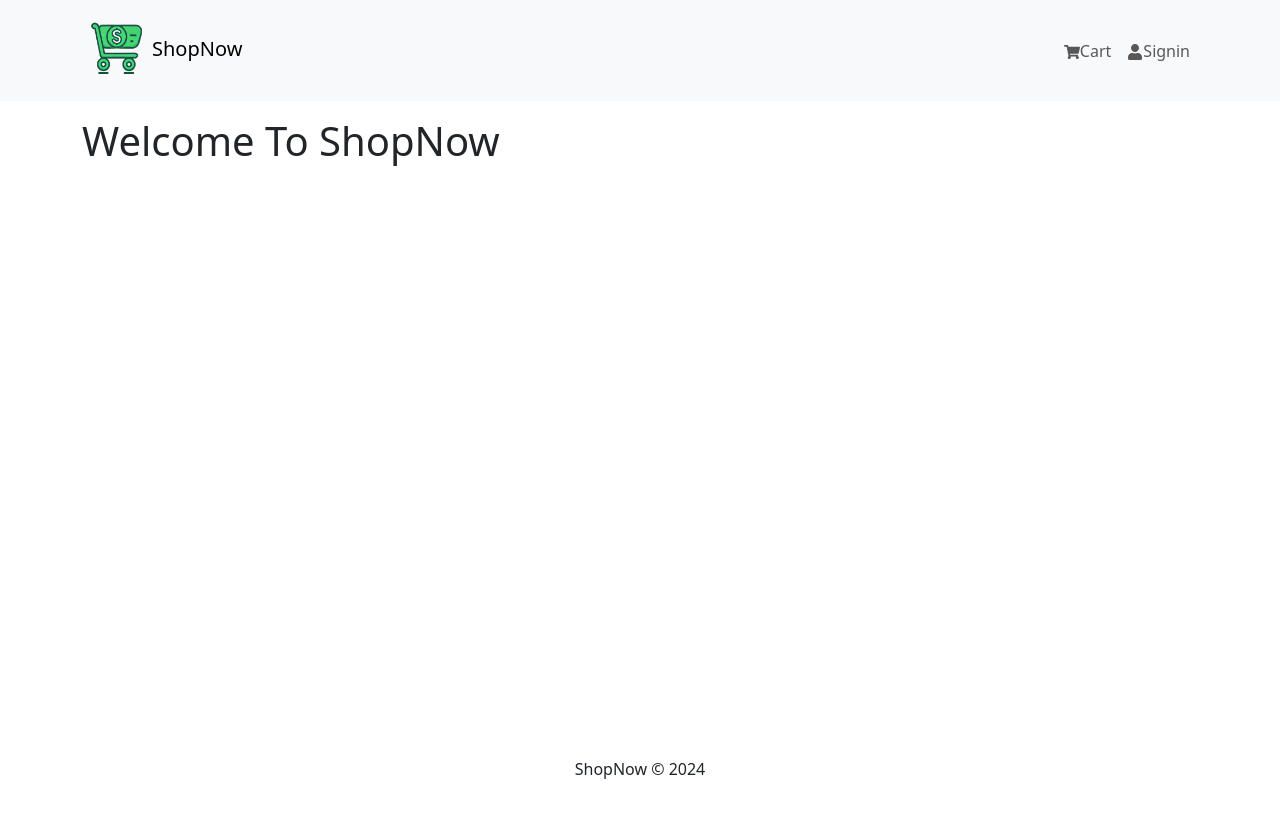
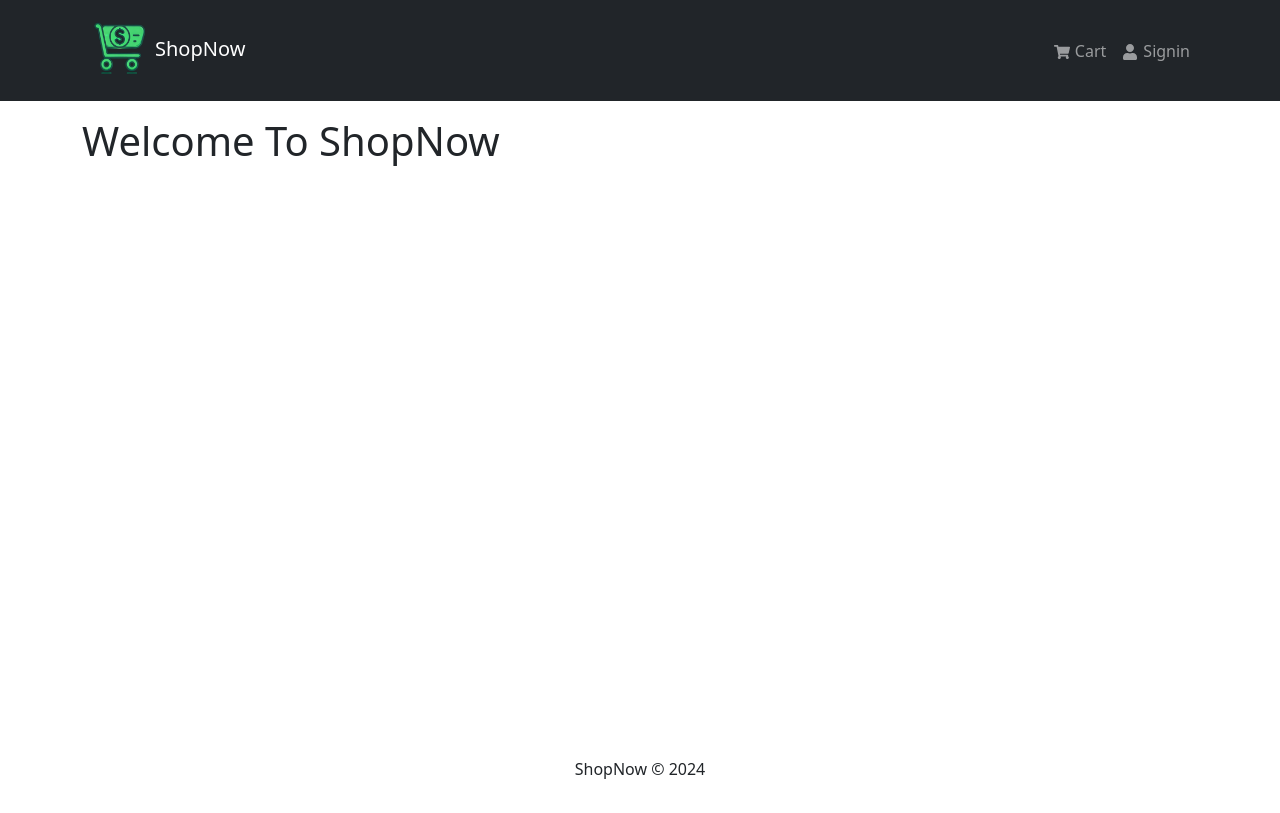
Before and after one commit to haileyesuschekol/ShopNow, a React (Vite) app in the folder frontend/: page / in a window 1280 px wide. Built offline with nearby package versions, Linux system fonts and the light colour scheme.

Commit message:
fix css:margin

```diff
--- a/frontend/src/components/Header.jsx
+++ b/frontend/src/components/Header.jsx
@@ -5,21 +5,27 @@ import logo from "../assets/img/shopnowlogo.png"
 const Header = () => {
   return (
     <header>
-      <Navbar bg="light" variant="light" expand="md" collapseOnSelect>
+      <Navbar bg="dark" variant="dark" expand="md" collapseOnSelect>
         <Container>
           <Navbar.Brand href="/">
-            <img src={logo} alt="logo" width="70rem" height="75rem" />
+            <img
+              src={logo}
+              alt="logo"
+              width="70rem"
+              height="75rem"
+              style={{ marginLeft: "3px" }}
+            />
             ShopNow
           </Navbar.Brand>
           <Navbar.Toggle aria-controls="basic-navbar-nav" />
           <Navbar.Collapse id="basic-navbar-nav">
             <Nav className="ms-auto">
               <Nav.Link href="/cart">
-                <FaShoppingCart />
+                <FaShoppingCart style={{ marginRight: "5px" }} />
                 Cart
               </Nav.Link>
               <Nav.Link href="/login">
-                <FaUser />
+                <FaUser style={{ marginRight: "5px" }} />
                 Signin
               </Nav.Link>
             </Nav>
```
